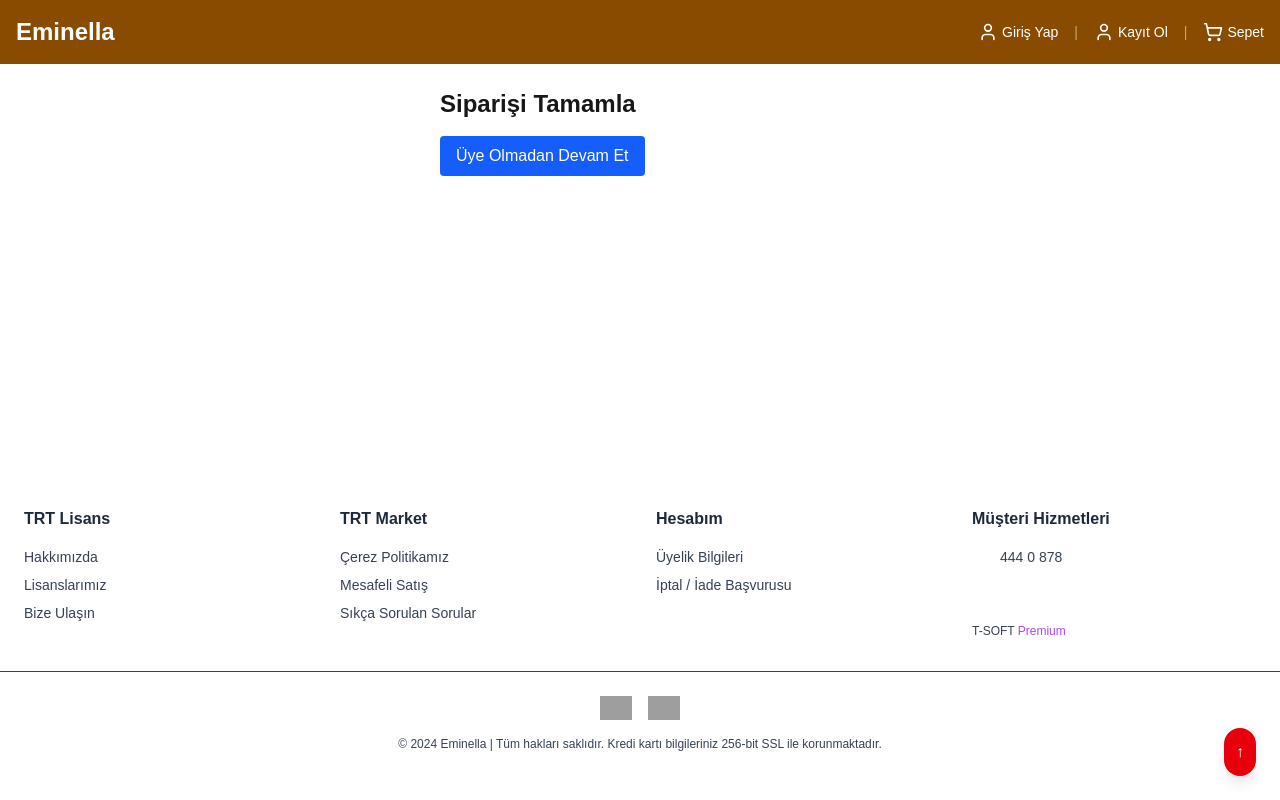
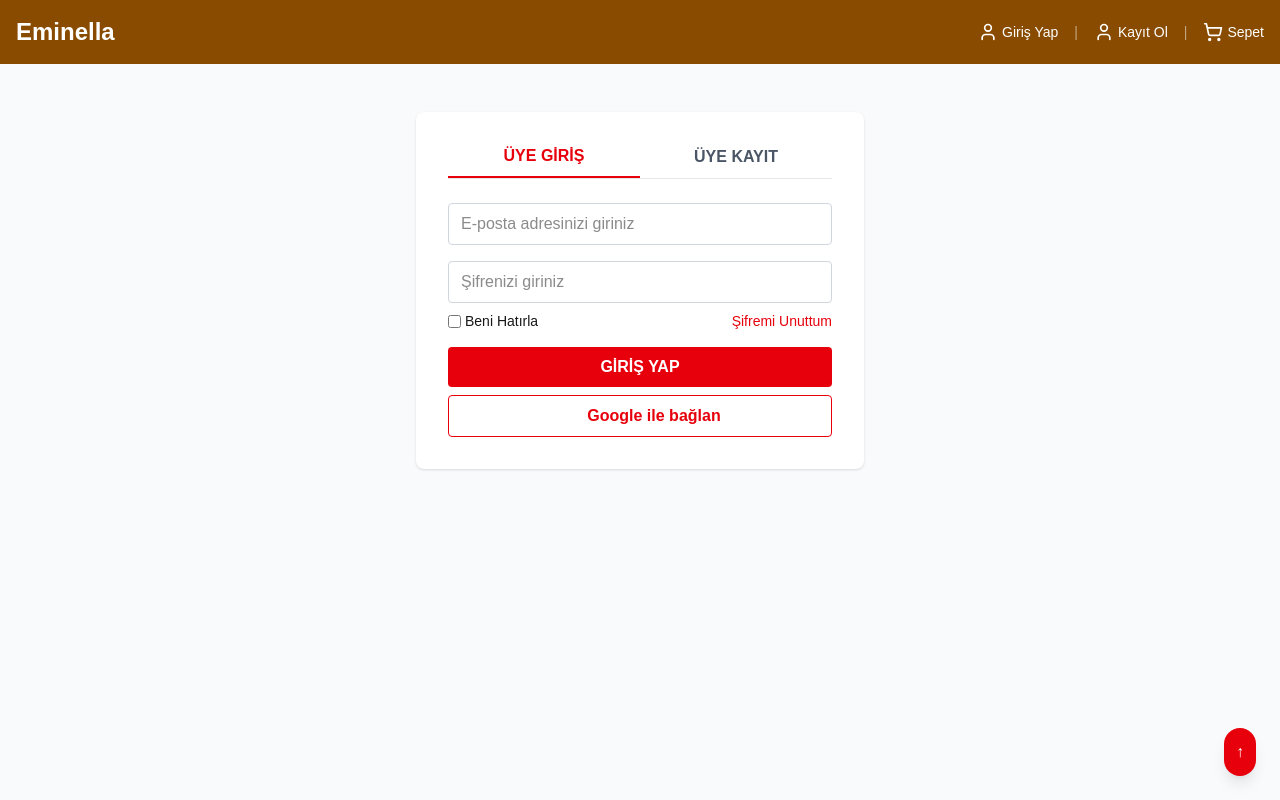
Before and after one commit to eminella/frontend-app, a Next.js app: page /checkout in a window 1280 px wide. Shown: the top 800 px of the page. Built offline with nearby package versions, Linux system fonts and the light colour scheme; grey boxes are pictures that could not be loaded.

Commit message:
feat(checkout): iki sekmeli Üye Giriş / Üye Kayıt formu eklendi

```diff
--- a/app/checkout/page.tsx
+++ b/app/checkout/page.tsx
@@ -1,93 +1,156 @@
 // frontend-app/app/checkout/page.tsx
 'use client';
 
-import { useEffect, useState } from 'react';
-import { useCart } from '@/context/CartContext';
+import { useState } from 'react';
 import { useRouter } from 'next/navigation';
 
 export default function CheckoutPage() {
-  const { cartItems } = useCart();
+  const [tab, setTab] = useState<'login' | 'register'>('login');
+  const [email, setEmail] = useState('');
+  const [password, setPassword] = useState('');
+  const [remember, setRemember] = useState(false);
+
+  const [regEmail, setRegEmail] = useState('');
+  const [regPassword, setRegPassword] = useState('');
+  const [regConfirm, setRegConfirm] = useState('');
+
   const router = useRouter();
 
-  const [guest, setGuest] = useState(false);
-  const [name, setName] = useState('');
-  const [address, setAddress] = useState('');
-  const [phone, setPhone] = useState('');
+  const handleLogin = (e: React.FormEvent) => {
+    e.preventDefault();
+    // TODO: next-auth veya kendi auth servisine POST
+    console.log('login', { email, password, remember });
+    router.push('/payment'); // giriş başarılıysa yönlendir
+  };
 
-  const API = process.env.NEXT_PUBLIC_API_URL;
-
-  const totalAmount = cartItems.reduce((sum, item) => sum + item.price * item.quantity, 0);
-
-  const handleOrder = async () => {
-    const res = await fetch(`${API}/orders`, {
-      method: 'POST',
-      headers: { 'Content-Type': 'application/json' },
-      body: JSON.stringify({
-        items: cartItems,
-        totalAmount,
-        customerName: guest ? name : null,
-        address: guest ? address : null,
-        phone: guest ? phone : null,
-      }),
-    });
-
-    if (res.ok) {
-      localStorage.removeItem('eminellaCart');
-      router.push('/success');
-    } else {
-      alert('❌ Sipariş oluşturulamadı!');
+  const handleRegister = (e: React.FormEvent) => {
+    e.preventDefault();
+    if (regPassword !== regConfirm) {
+      alert('Şifreler eşleşmiyor');
+      return;
     }
+    // TODO: kayıt servisine POST
+    console.log('register', { regEmail, regPassword });
+    setTab('login');
+    alert('Kayıt başarılı, şimdi giriş yapabilirsiniz');
   };
 
   return (
-    <div className="p-6 max-w-md mx-auto">
-      <h1 className="text-2xl font-bold mb-4">Siparişi Tamamla</h1>
+    <div className="min-h-screen bg-gray-50 py-12 px-4 sm:px-6 lg:px-8">
+      <div className="max-w-md w-full mx-auto bg-white p-8 rounded-lg shadow">
+        {/* Sekmeler */}
+        <div className="mb-6 flex border-b border-gray-200">
+          <button
+            onClick={() => setTab('login')}
+            className={`flex-1 pb-2 text-center font-semibold transition ${
+              tab === 'login'
+                ? 'text-red-600 border-b-2 border-red-600'
+                : 'text-gray-600 hover:text-gray-800'
+            }`}
+          >
+            ÜYE GİRİŞ
+          </button>
+          <button
+            onClick={() => setTab('register')}
+            className={`flex-1 pb-2 text-center font-semibold transition ${
+              tab === 'register'
+                ? 'text-red-600 border-b-2 border-red-600'
+                : 'text-gray-600 hover:text-gray-800'
+            }`}
+          >
+            ÜYE KAYIT
+          </button>
+        </div>
 
-      {!guest && (
-        <button
-          className="mb-4 px-4 py-2 bg-blue-600 text-white rounded"
-          onClick={() => setGuest(true)}
-        >
-          Üye Olmadan Devam Et
-        </button>
-      )}
-
-      {guest && (
-        <form
-          onSubmit={(e) => {
-            e.preventDefault();
-            handleOrder();
-          }}
-        >
+        {tab === 'login' ? (
+          <form onSubmit={handleLogin}>
             <input
-            className="block mb-2 w-full p-2 border rounded"
-            value={name}
-            onChange={(e) => setName(e.target.value)}
-            placeholder="Ad Soyad"
+              type="email"
               required
+              placeholder="E-posta adresinizi giriniz"
+              value={email}
+              onChange={(e) => setEmail(e.target.value)}
+              className="block w-full mb-4 px-3 py-2 border border-gray-300 rounded focus:outline-none focus:ring-2 focus:ring-red-400"
             />
             <input
-            className="block mb-2 w-full p-2 border rounded"
-            value={address}
-            onChange={(e) => setAddress(e.target.value)}
-            placeholder="Adres"
+              type="password"
               required
+              placeholder="Şifrenizi giriniz"
+              value={password}
+              onChange={(e) => setPassword(e.target.value)}
+              className="block w-full mb-2 px-3 py-2 border border-gray-300 rounded focus:outline-none focus:ring-2 focus:ring-red-400"
+            />
+            <div className="flex items-center justify-between mb-4 text-sm">
+              <label className="flex items-center space-x-1">
+                <input
+                  type="checkbox"
+                  checked={remember}
+                  onChange={(e) => setRemember(e.target.checked)}
+                  className="form-checkbox"
+                />
+                <span>Beni Hatırla</span>
+              </label>
+              <a href="#" className="text-red-600 hover:underline">
+                Şifremi Unuttum
+              </a>
+            </div>
+            <button
+              type="submit"
+              className="w-full bg-red-600 hover:bg-red-700 text-white py-2 rounded font-semibold mb-2 transition"
+            >
+              GİRİŞ YAP
+            </button>
+            <button
+              type="button"
+              onClick={() => window.alert('Google OAuth entegrasyonu…')}
+              className="w-full border border-red-600 text-red-600 py-2 rounded font-semibold transition flex items-center justify-center"
+            >
+              <svg
+                className="w-5 h-5 mr-2"
+                viewBox="0 0 533.5 544.3"
+                xmlns="http://www.w3.org/2000/svg"
+              >
+                {/* Google logosunu SVG olarak ekleyebilirsiniz */}
+                <path fill="#4285F4" d="M533.5 278.4..." />
+              </svg>
+              Google ile bağlan
+            </button>
+          </form>
+        ) : (
+          <form onSubmit={handleRegister}>
+            <input
+              type="email"
+              required
+              placeholder="E-posta adresinizi giriniz"
+              value={regEmail}
+              onChange={(e) => setRegEmail(e.target.value)}
+              className="block w-full mb-4 px-3 py-2 border border-gray-300 rounded focus:outline-none focus:ring-2 focus:ring-red-400"
             />
             <input
-            className="block mb-4 w-full p-2 border rounded"
-            value={phone}
-            onChange={(e) => setPhone(e.target.value)}
-            placeholder="Telefon"
+              type="password"
               required
+              placeholder="Şifrenizi giriniz"
+              value={regPassword}
+              onChange={(e) => setRegPassword(e.target.value)}
+              className="block w-full mb-4 px-3 py-2 border border-gray-300 rounded focus:outline-none focus:ring-2 focus:ring-red-400"
+            />
+            <input
+              type="password"
+              required
+              placeholder="Şifrenizi tekrar giriniz"
+              value={regConfirm}
+              onChange={(e) => setRegConfirm(e.target.value)}
+              className="block w-full mb-6 px-3 py-2 border border-gray-300 rounded focus:outline-none focus:ring-2 focus:ring-red-400"
             />
             <button
               type="submit"
-            className="w-full px-4 py-2 bg-green-600 text-white rounded"
+              className="w-full bg-red-600 hover:bg-red-700 text-white py-2 rounded font-semibold transition"
             >
-            Siparişi Gönder
+              KAYIT OL
             </button>
           </form>
         )}
       </div>
+    </div>
   );
 }
```
Lines whose indentation alone changed are shown as unchanged.
